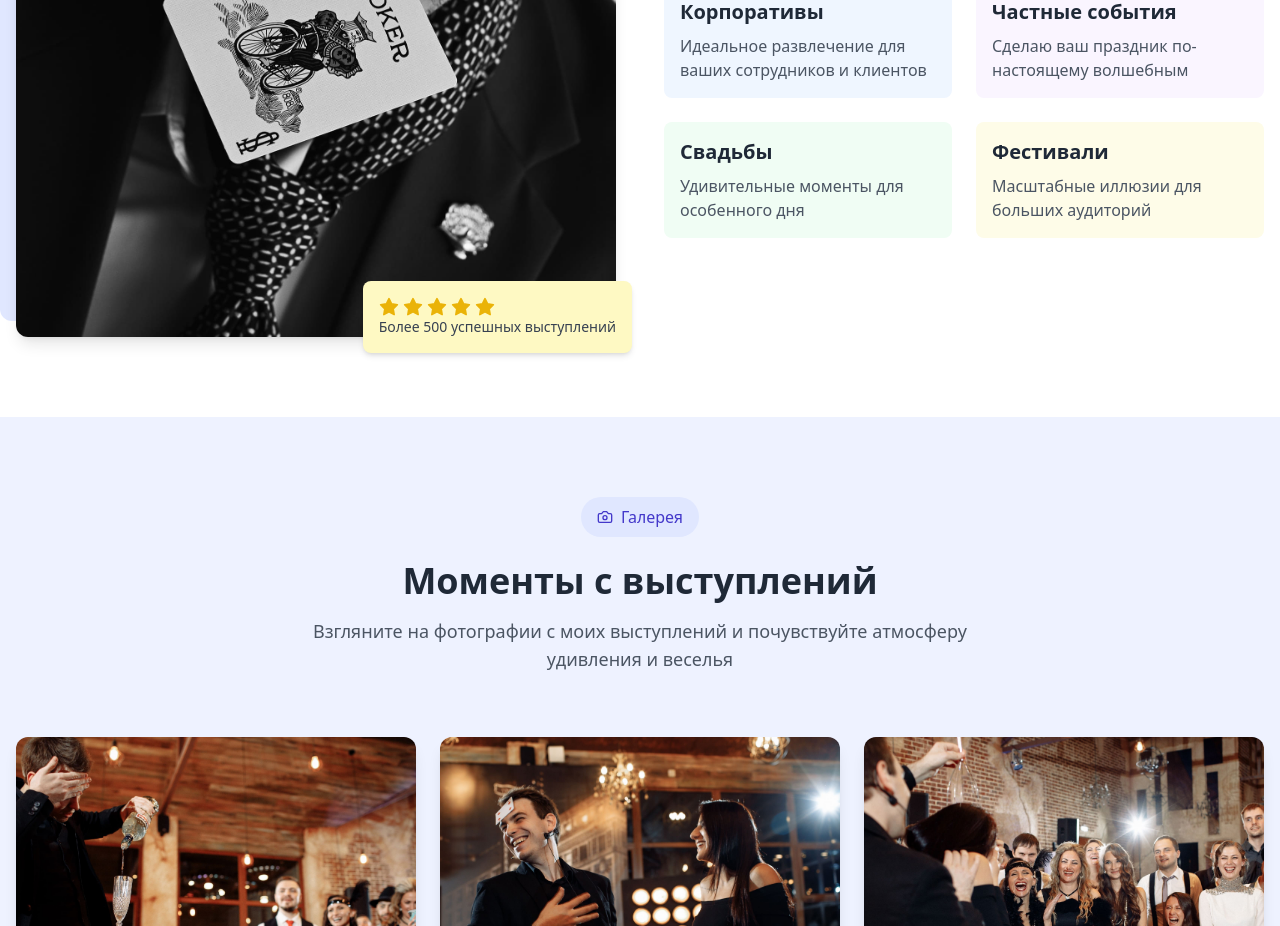
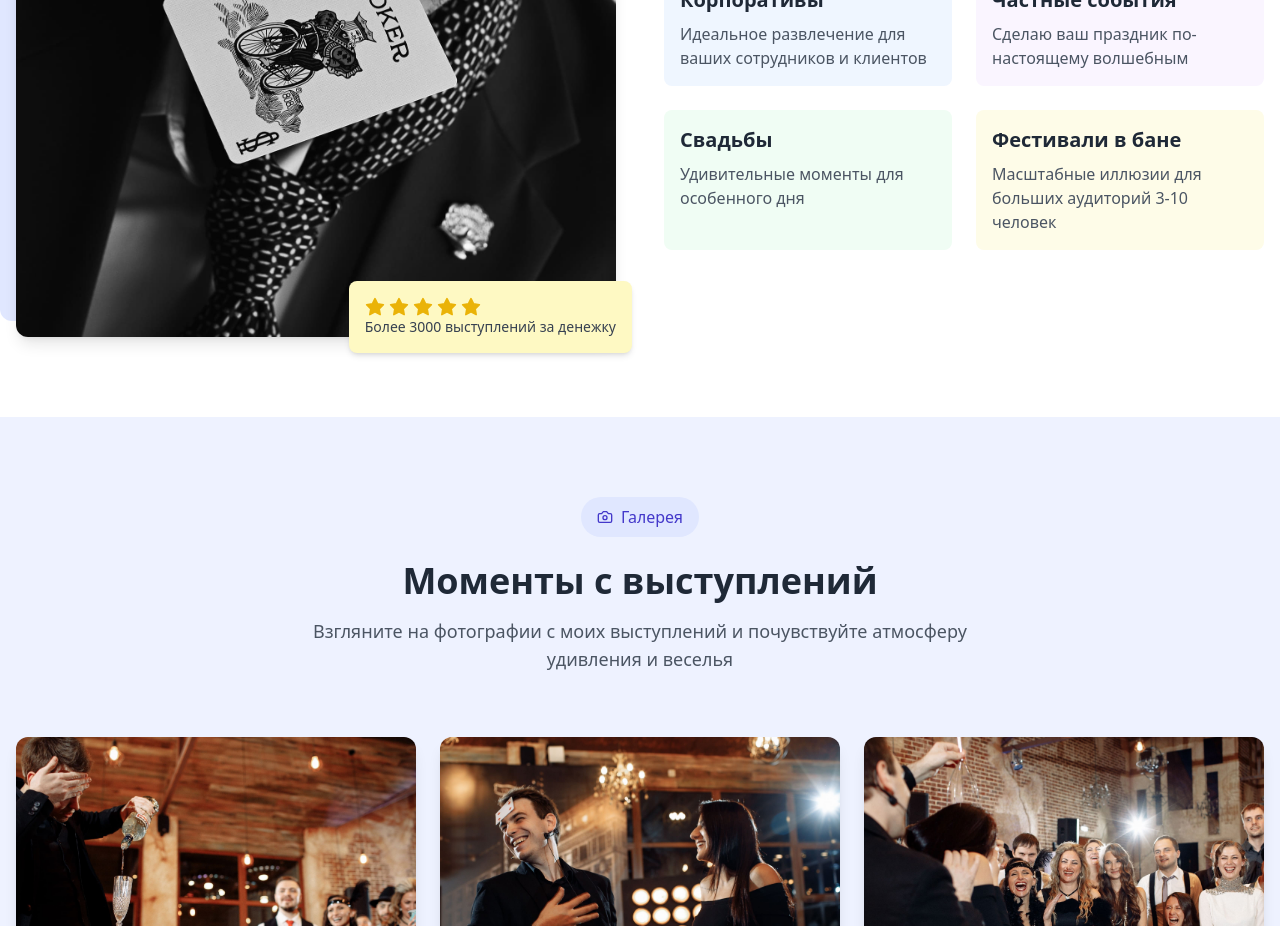
Before and after one commit to DanilBrovvn/Dabn, a React (Vite) app: page / in a window 1280 px wide. Shown: the part 1340-2266 px from the top of the page. Built offline with nearby package versions, Linux system fonts and the light colour scheme.

Commit message:
Update About.tsx

```diff
--- a/src/components/About.tsx
+++ b/src/components/About.tsx
@@ -23,7 +23,7 @@ const About: React.FC = () => {
                   <Star className="h-5 w-5 text-yellow-500 fill-yellow-500" />
                 </div>
                 <p className="text-sm font-medium text-gray-700">
-                  Более 500 успешных выступлений
+                  Более 3000 выступлений за денежку
                 </p>
               </div>
             </div>
@@ -77,10 +77,10 @@ const About: React.FC = () => {
               </div>
               <div className="bg-yellow-50 p-4 rounded-lg">
                 <h3 className="text-xl font-semibold text-gray-800 mb-2">
-                  Фестивали
+                  Фестивали в бане
                 </h3>
                 <p className="text-gray-600">
-                  Масштабные иллюзии для больших аудиторий
+                  Масштабные иллюзии для больших аудиторий 3-10 человек
                 </p>
               </div>
             </div>
```
